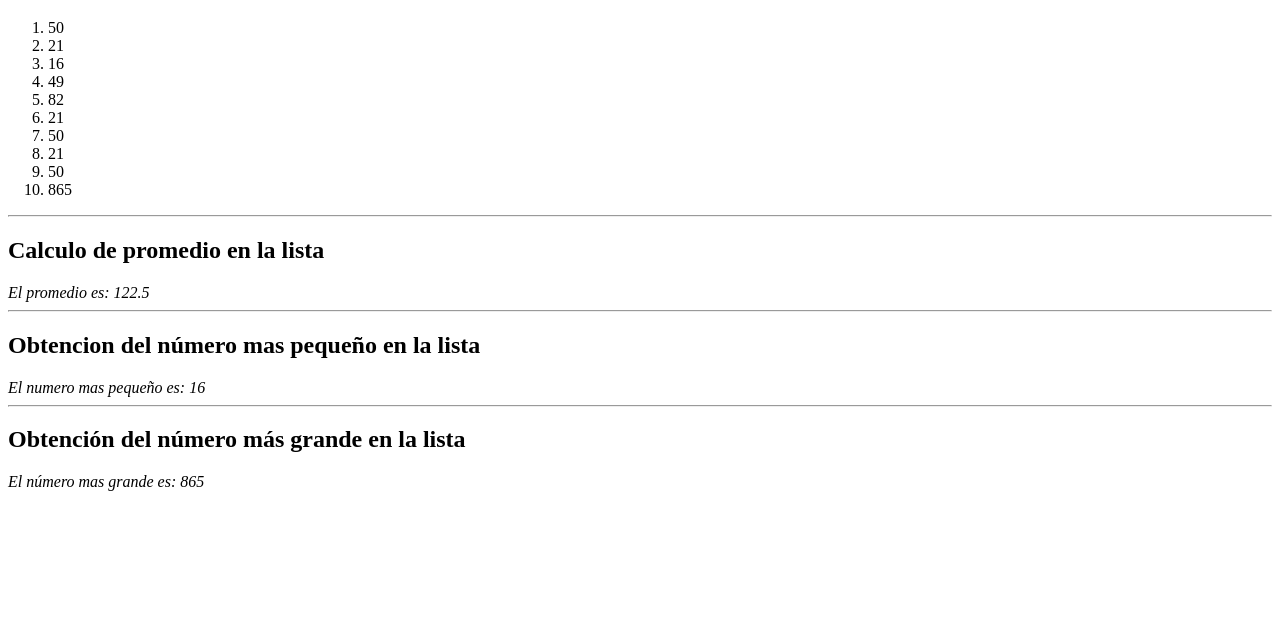
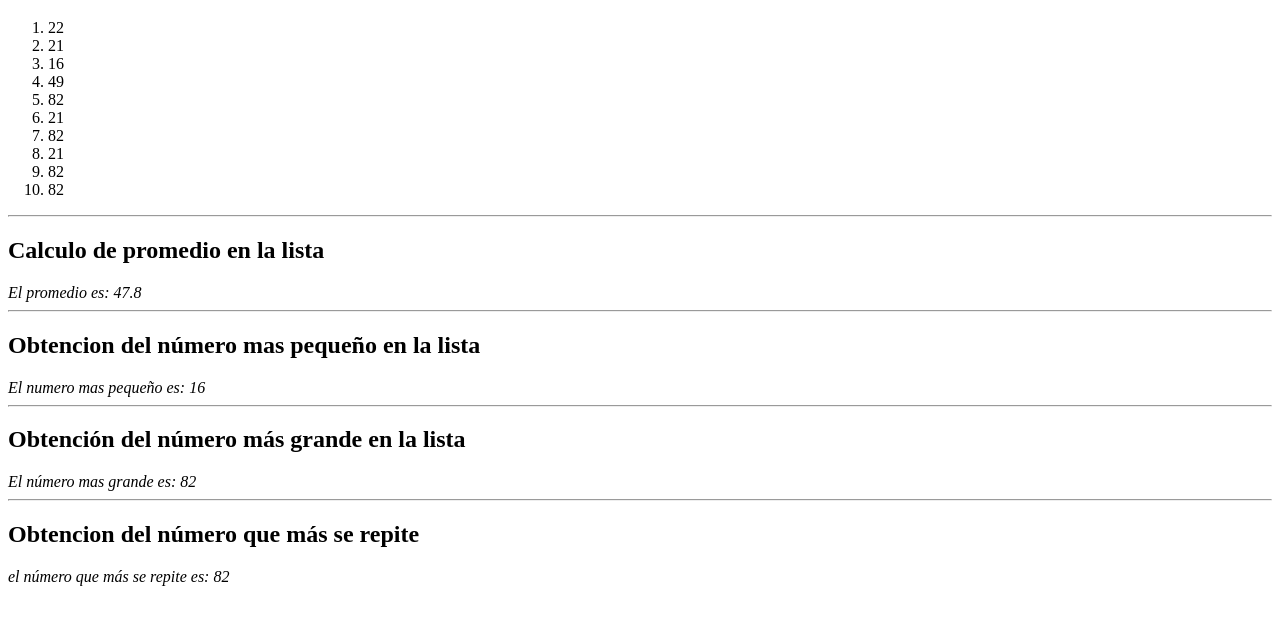
Before and after one commit to jroldanzocco/ARG-Programa-PRACTICA, a plain HTML site: page tareas/clase-5/tarea4.html in a window 1280 px wide. Shown: the part 61-686 px from the top of the page. Drawn offline with Linux system fonts and the light colour scheme.

Commit message:
Ultimo ejercicio de la clase
Se obtiene el numero que mas veces se repite recorriendo el array con el uso de dos bucles for

```diff
--- a/tareas/clase-5/tarea4.html
+++ b/tareas/clase-5/tarea4.html
@@ -14,16 +14,16 @@
 <body>
   <h1>Lista ordenada de números</h1>
   <ol>
-    <li>50</li>
+    <li>22</li>
     <li>21</li>
     <li>16</li>
     <li>49</li>
     <li>82</li>
     <li>21</li>
-    <li>50</li>
+    <li>82</li>
     <li>21</li>
-    <li>50</li>
-    <li>865</li>
+    <li>82</li>
+    <li>82</li>
   </ol>
   <hr>
   <h2>Calculo de promedio en la lista</h2>
@@ -34,6 +34,9 @@
   <hr>
   <h2>Obtención del número más grande en la lista</h2>
   <em id="numero-mas-grande">El número mas grande es: </em>
+  <hr>
+  <h2>Obtencion del número que más se repite</h2>
+  <em id="numero-mas-repetido">el número que más se repite es: </em>
   <script src='/tareas/clase-5/tarea4.js'></script>
 </body>
 
--- a/tareas/clase-5/tarea4.js
+++ b/tareas/clase-5/tarea4.js
@@ -53,3 +53,26 @@ function numeroMasGrande(array) {
   }
   return numeroGrande;
 }
+
+document
+  .querySelector("#numero-mas-repetido")
+  .insertAdjacentHTML("beforeend", numeroMasRepetido(arrayGenerado));
+
+function numeroMasRepetido(array) {
+  let contadorRepeticiones = 1;
+  let apariciones = 0;
+  let masRepetido;
+  for (let i = 0; i < array.length; i++) {
+    for (let j = i; j < array.length; j++) {
+      if (array[i] === array[j]) {
+        apariciones++;
+      }
+      if (apariciones > contadorRepeticiones) {
+        contadorRepeticiones = apariciones;
+        masRepetido = array[i];
+      }
+    }
+    apariciones = 0;
+  }
+  return masRepetido;
+}
```
